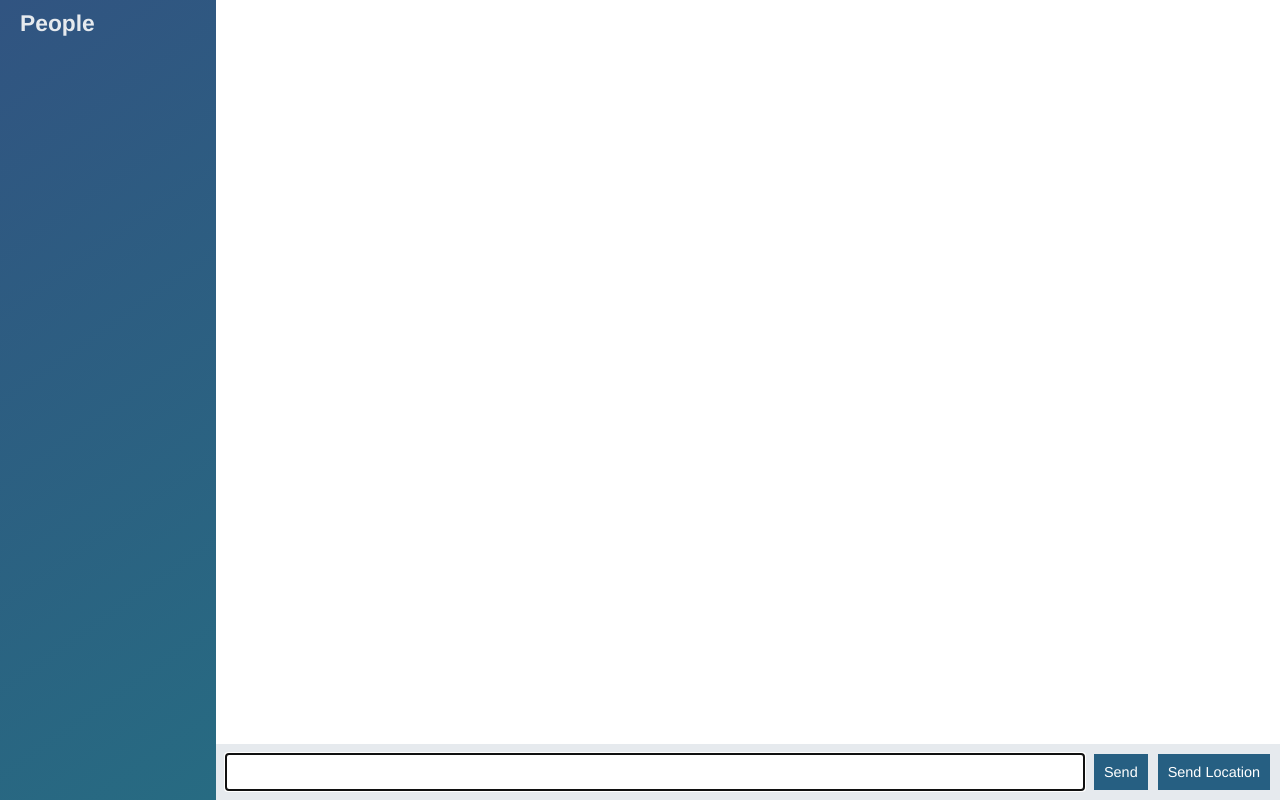
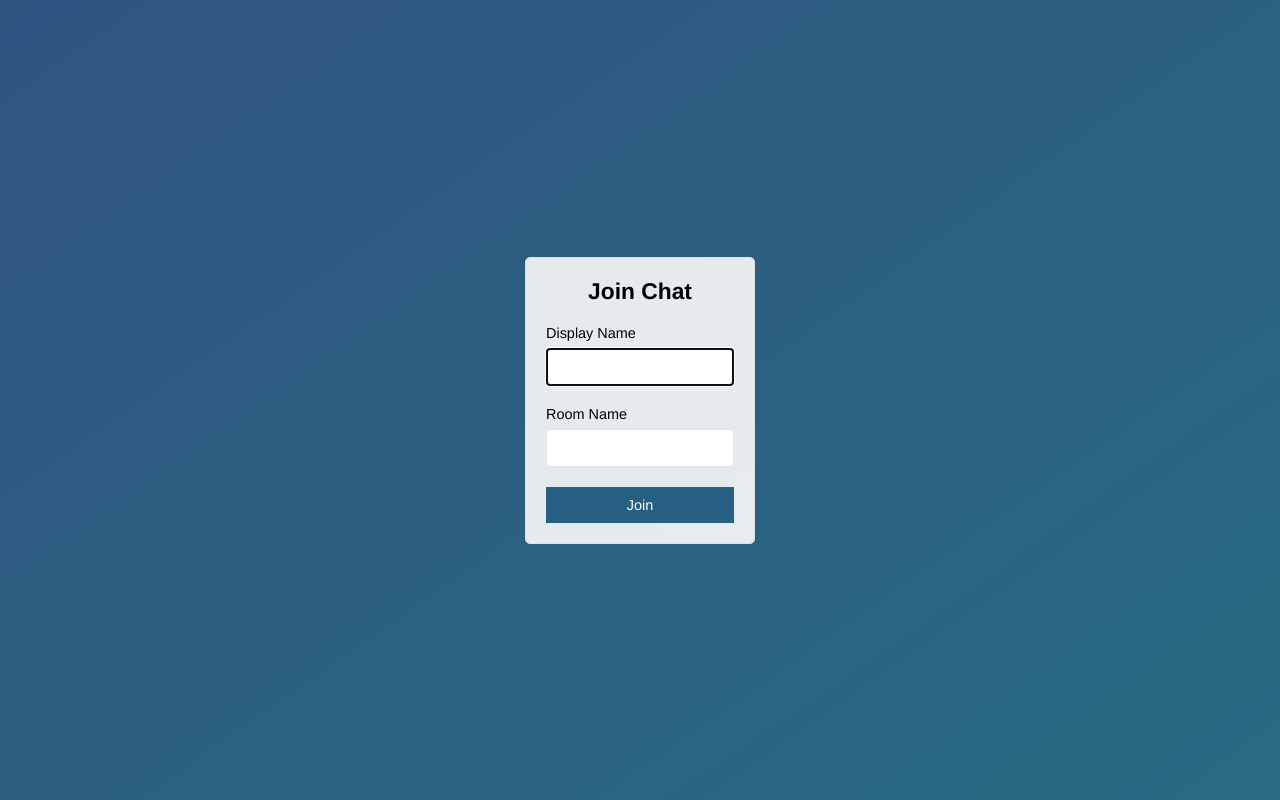
Before and after one commit to harshitsan/node-chat-app, a website: page public/index.html in a window 1280 px wide. Drawn offline with nearby package versions, Linux system fonts and the light colour scheme; no server answers.

Commit message:
Add join page that submit to chat.html

```diff
--- a/public/index.html
+++ b/public/index.html
@@ -1,54 +1,29 @@
 <!DOCTYPE html>
 <html lang="en" dir="ltr">
   <head>
+    <meta charset="utf-8">
+    <meta name="viewport" content="width=device-width, initil-scale=1, user-scalabe=no">
+    <title>Join | chat app</title>
     <link rel="stylesheet" href="/css/styles.css">
-    <meta charset="utf-8">
-    <title></title>
   </head>
-  <body class="chat">
-    <div class="chat__sidebar">
-      <h3>People</h3>
-      <div id="users"></div>
+  <body class="centered-form">
+    <div class="centered-form__form">
+      <form class="" action="/chat.html" method="get">
+        <div class="form-field">
+        <h3>Join Chat</h3>
+      </div>
+        <div class="form-field">
+          <label for="">Display Name</label>
+          <input type="text" name="name" value="" autofocus>
+        </div>
+        <div class="form-field">
+          <label for="">Room Name</label>
+          <input type="text" name="room" value="">
+        </div>
+        <div class="form-field">
+          <button>Join</button>
+        </div>
+      </form>
     </div>
-    <div class="chat__main">
-    <ol id="chat-area" class="chat__messages"></ol>
-    <div class="chat__footer">
-      <form id="chat-form">
-        <input type="text" name="message" autofocus autocomplete="off">
-        <button type="submit" name="button">Send</button>
-      </form>
-      <button id="send-location">Send Location</button>
-    </div>
-  </div>
-  <script id="message-template" type="text/template">
-    <li class="message">
-      <div class="message__title">
-        <h4>{{from}}</h4>
-        <span>{{time}}</span>
-      </div>
-      <div class="message__body">{{text}}</div>
-    </li>
-  </script>
-
-
-  <script id="location-message-template" type="text/template">
-    <li class="message">
-      <div class="message__title">
-        <h4>{{from}}</h4>
-        <span>{{time}}</span>
-      </div>
-      <div class="message__body">
-        <a href="{{url}}" alt="location" target="_blank">My current location</a>
-      </div>
-    </li>
-  </script>
-
-    <script src="/socket.io/socket.io.js"></script>
-    <script src="/js/jquery.js"></script>
-    <script src="/js/index.js"></script>
-    <script src="/js/moment.js"></script>
-    <script src="/js/mustache.js"></script>
-
-
   </body>
 </html>
```
Also changed, not shown: public/chat.html (added, +54 -0 lines), public/js/chat.js (renamed from public/js/index.js).
